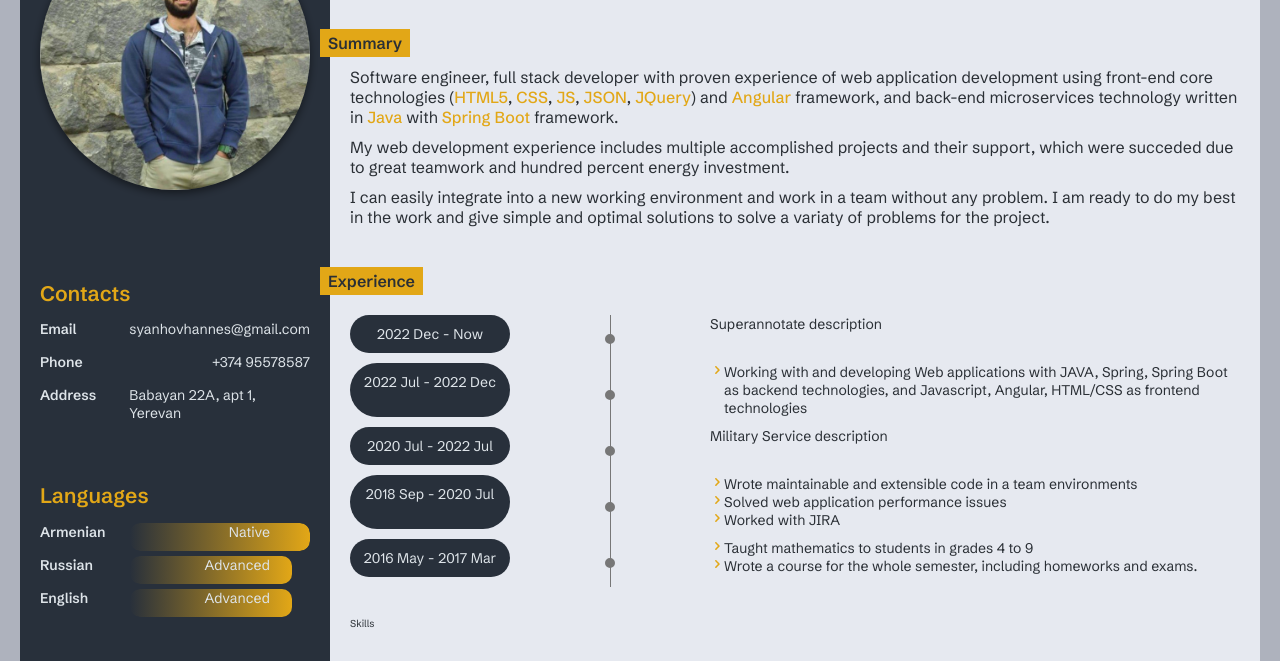
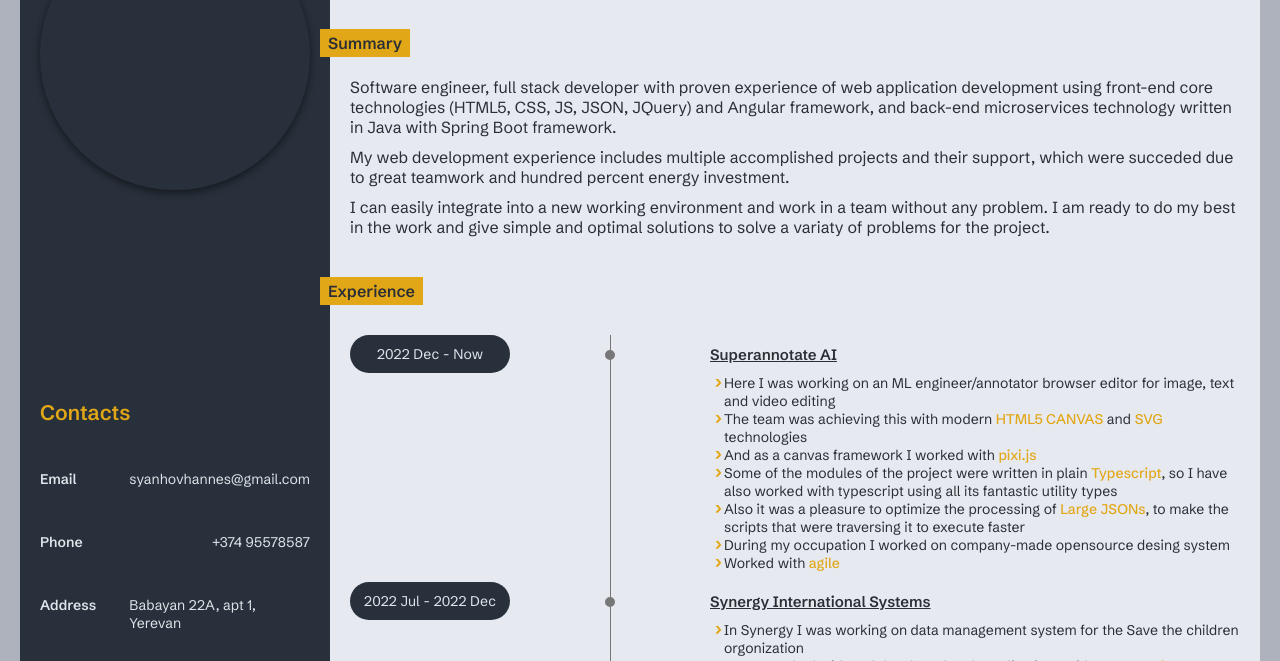
Before and after one commit to HovSyan/cv_project, a website: page index.html in a window 1280 px wide. Shown: the part 350-1011 px from the top of the page. Drawn offline with nearby package versions, Linux system fonts and the light colour scheme; files that its build step writes are made by us from their sources.

Commit message:
Added experience section

```diff
--- a/index.html
+++ b/index.html
@@ -46,43 +46,66 @@
                     <h2 class="resume-heading__name">Hovhannes Sahakyan</h2>
                 </section>
                 <section class="summary">
+                    <!-- TODO content -->
                     <h3 class="resume__section-heading">Summary</h3>
                     <p>Software engineer, full stack developer with proven experience of web application development using front-end core
-                        technologies (<span class="highlight">HTML5</span>, <span class="highlight">CSS</span>, <span class="highlight">JS</span>, <span class="highlight">JSON</span>, <span class="highlight">JQuery</span>) and <span class="highlight">Angular</span> framework, and back-end microservices technology written in
-                        <span class="highlight">Java</span> with <span class="highlight">Spring Boot</span> framework.</p>
+                        technologies (HTML5, CSS, JS, JSON, JQuery) and Angular framework, and back-end microservices technology written in
+                        Java with Spring Boot framework.</p>
                     <p>My web development experience includes multiple accomplished projects and their support, which were succeded due to
                         great teamwork and hundred percent energy investment.</p>
                     <p>I can easily integrate into a new working environment and work in a team without any problem. I am ready to do my best
                         in the work and give simple and optimal solutions to solve a variaty of problems for the project.</p>
                 </section>
                 <section class="experience">
+                    <!-- TODO content -->
                     <h3 class="resume__section-heading">Experience</h3>
                     <span class="experience__years">2022 Dec - Now</span>
                     <div class="experience__timeline"><span></span></div>
-                    <div class="experience__description">Superannotate description</div>
+                    <div class="experience__description">
+                        <h4 class="experience__company-title">Superannotate AI</h4>
+                        <ul class="experience__description-list">
+                            <li>Here I was working on an ML engineer/annotator browser editor for image, text and video editing</li>
+                            <li><span>The team was achieving this with modern <span class="highlight">HTML5 CANVAS</span> and <span class="highlight">SVG</span> technologies</span></li>
+                            <li><span>And as a canvas framework I worked with <span class="highlight">pixi.js</span></span></li>
+                            <li><span>Some of the modules of the project were written in plain <span class="highlight">Typescript</span>, so I have also worked with typescript using all its fantastic utility types</span></li>
+                            <li><span>Also it was a pleasure to optimize the processing of <span class="highlight">Large JSONs</span>, to make the scripts that were traversing it to execute faster</span></li>
+                            <li><span>During my occupation I worked on company-made opensource desing system</span></li>
+                            <li><span>Worked with <span class="highlight">agile</span></span></li>
+                        </ul>
+                    </div>
                     <span class="experience__years">2022 Jul - 2022 Dec</span>
                     <div class="experience__timeline"><span></span></div>
                     <div class="experience__description">
+                        <h4 class="experience__company-title">Synergy International Systems</h4>
                         <ul class="experience__description-list">
-                            <li>Working with and developing Web applications with JAVA, Spring, Spring Boot as backend technologies, and
-                                Javascript, Angular, HTML/CSS as frontend technologies</li>
+                            <li>In Synergy I was working on data management system for the Save the children orgonization </li>
+                            <li><span>Here I worked with and developed Web applications with <span class="highlight">JAVA</span>, <span class="highlight">Spring</span>, <span class="highlight">Spring Boot</span> as backend technologies, and
+                                <span class="highlight">Javascript</span>, <span class="highlight">Angular</span>, <span class="highlight">HTML/CSS</span> as frontend technologies</span></li>
+                            <li><span>During the maintenance of the project I was also <span class="highlight">Optimizing Angular Applications</span>, using best practicies described in Angular docs</span></li>
                         </ul>
                     </div>
                     <span class="experience__years">2020 Jul - 2022 Jul</span>
                     <div class="experience__timeline"><span></span></div>
-                    <div class="experience__description">Military Service description</div>
+                    <div class="experience__description">
+                        <h4 class="experience__company-title">Military Service</h4>
+                        <ul class="experience__description-list">
+                            <li><span>During this period of my life I was serving in Military forces of my country and developed a huge amount of <span class="highlight">Soft skills</span> that made my team-player skills much better</span></li>
+                        </ul>
+                    </div>
                     <span class="experience__years">2018 Sep - 2020 Jul</span>
                     <div class="experience__timeline"><span></span></div>
                     <div class="experience__description">
+                        <h4 class="experience__company-title">Synergy International Systems</h4>
                         <ul class="experience__description-list">
                             <li>Wrote maintainable and extensible code in a team environments</li>
                             <li>Solved web application performance issues</li>
-                            <li>Worked with JIRA</li>
+                            <li><span>Worked with <span class="highlight">JIRA</span></span></li>
                         </ul>
                     </div>
                     <span class="experience__years">2016 May - 2017 Mar</span>
                     <div class="experience__timeline"><span></span></div>
                     <div class="experience__description">
+                        <h4 class="experience__company-title">Maths teacher</h4>
                         <ul class="experience__description-list">
                             <li>Taught mathematics to students in grades 4 to 9</li>
                             <li>Wrote a course for the whole semester, including homeworks and exams.</li>
--- a/scss/_experience.scss
+++ b/scss/_experience.scss
@@ -4,6 +4,8 @@
                            [time-end timeline-start] 20rem
                            [timeline-end desc-start] 1fr [desc-end];
     grid-row-gap: 1rem;
+    justify-content: start;
+    align-items: start;
 
     &__years {
         grid-column: time-start / time-end;
@@ -26,10 +28,11 @@
         height: calc(100% + 1rem);
         display: flex;
         justify-content: center;
-        align-items: center;
+        align-items: start;
 
         background-color: var(--color--dark-grey-1);
 
+        // TODO animate
         & > span {
             display: block;
             width: 1rem;
@@ -39,6 +42,7 @@
             aspect-ratio: 1;
             background-color: var(--color--dark-grey-1);
             transition: all .5s;
+            margin-top: 1.5rem;
 
             &:hover {
                 scale: 2;
@@ -61,19 +65,18 @@
                 display: block;
                 width: 100%;
                 aspect-ratio: 1;
-                background-image: url(../assets/icons/icon-chevron-right.svg);
+                background-color: var(--color--secondary);
+                clip-path: polygon(59% 22%, 81% 50%, 56% 76%, 38% 75%, 63% 49%, 39% 22%);
                 background-size: cover;
-
-                @supports(mask-image: url(../assets/icons/icon-chevron-right.svg)) {
-                    background-color: var(--color--secondary);
-                    mask-image: url(../assets/icons/icon-chevron-right.svg);
-                    --webkit-mask-image: url(../assets/icons/icon-chevron-right.svg);
-                    mask-size: cover;
-                    --webkit-mask-size: cover;
-                    background-size: cover;
-                    background-image: none;
-                }
+                grid-column: 1 / 2;
+                margin-top: 2px;
             }
         }
     }
+
+    &__company-title {
+        font-size: 1.5rem;
+        text-decoration: underline;
+        margin: 1rem 0;
+    }
 }
--- a/scss/_info.scss
+++ b/scss/_info.scss
@@ -15,7 +15,7 @@
         aspect-ratio: 1;
         border-radius: 100%;
         overflow: hidden;
-        background-image: url(../assets/img/photo.jpeg);
+        // background-image: url(../assets/img/photo.jpeg);
         background-size: cover;
         box-shadow: 0 .3rem .8rem rgba(#000, .5);
         filter: saturate(1.5);
--- a/scss/_progress.scss
+++ b/scss/_progress.scss
@@ -4,6 +4,8 @@
     border-radius: 1rem;
     position: relative;
     overflow: hidden;
+    display: flex;
+    align-items: center;
 
     &::before {
         content: '';
--- a/scss/_resume.scss
+++ b/scss/_resume.scss
@@ -15,7 +15,7 @@
         text-decoration: none;
         padding: 0.4rem 0.8rem;
         transform: translateX(-3rem);
-        margin-bottom: 1rem;
+        margin-bottom: 2rem;
         grid-column: 1 / -1;
     }
 }
```
Also changed, not shown: assets/icons/icon-chevron-right.svg (deleted), 1 other file.
